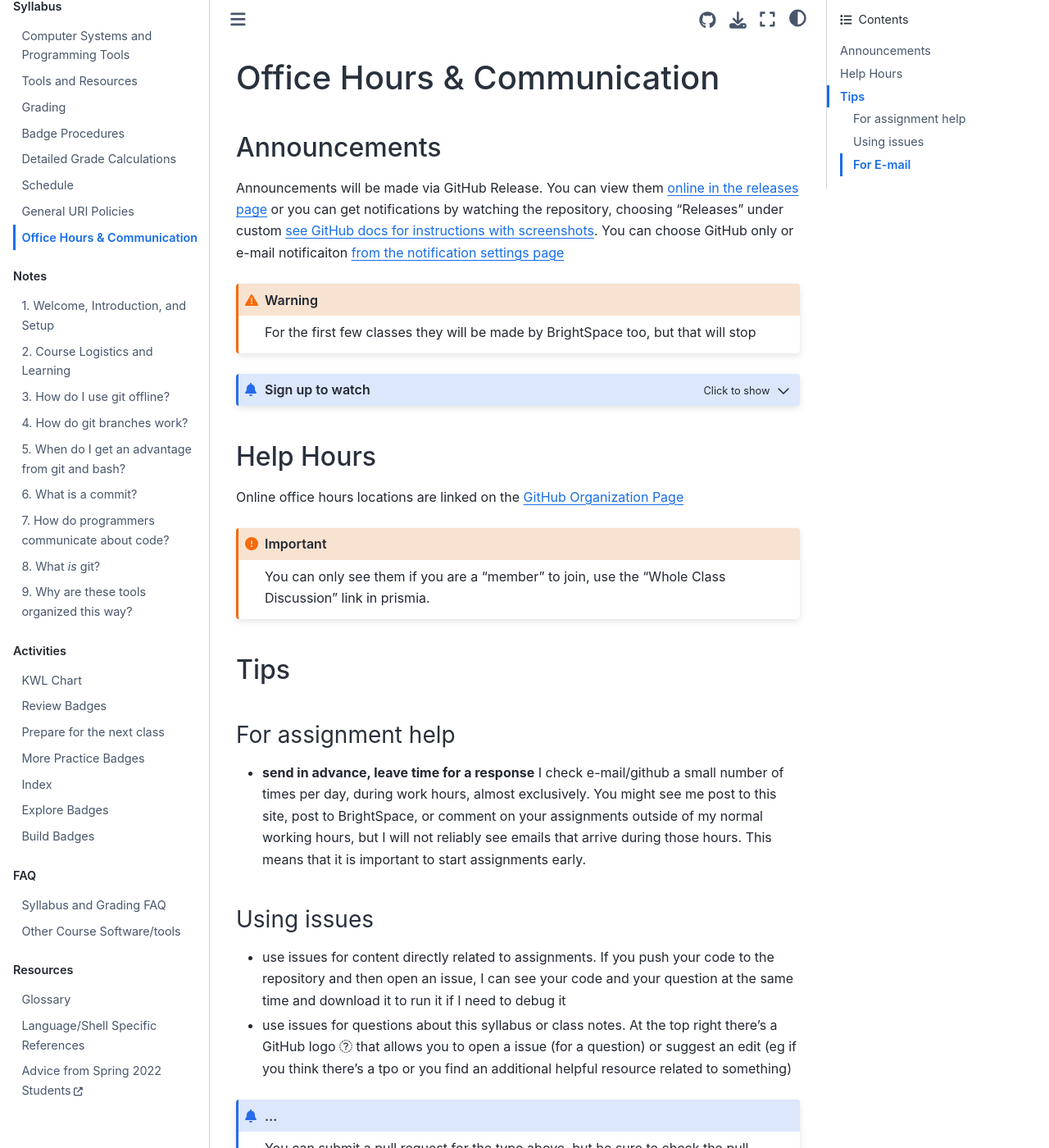
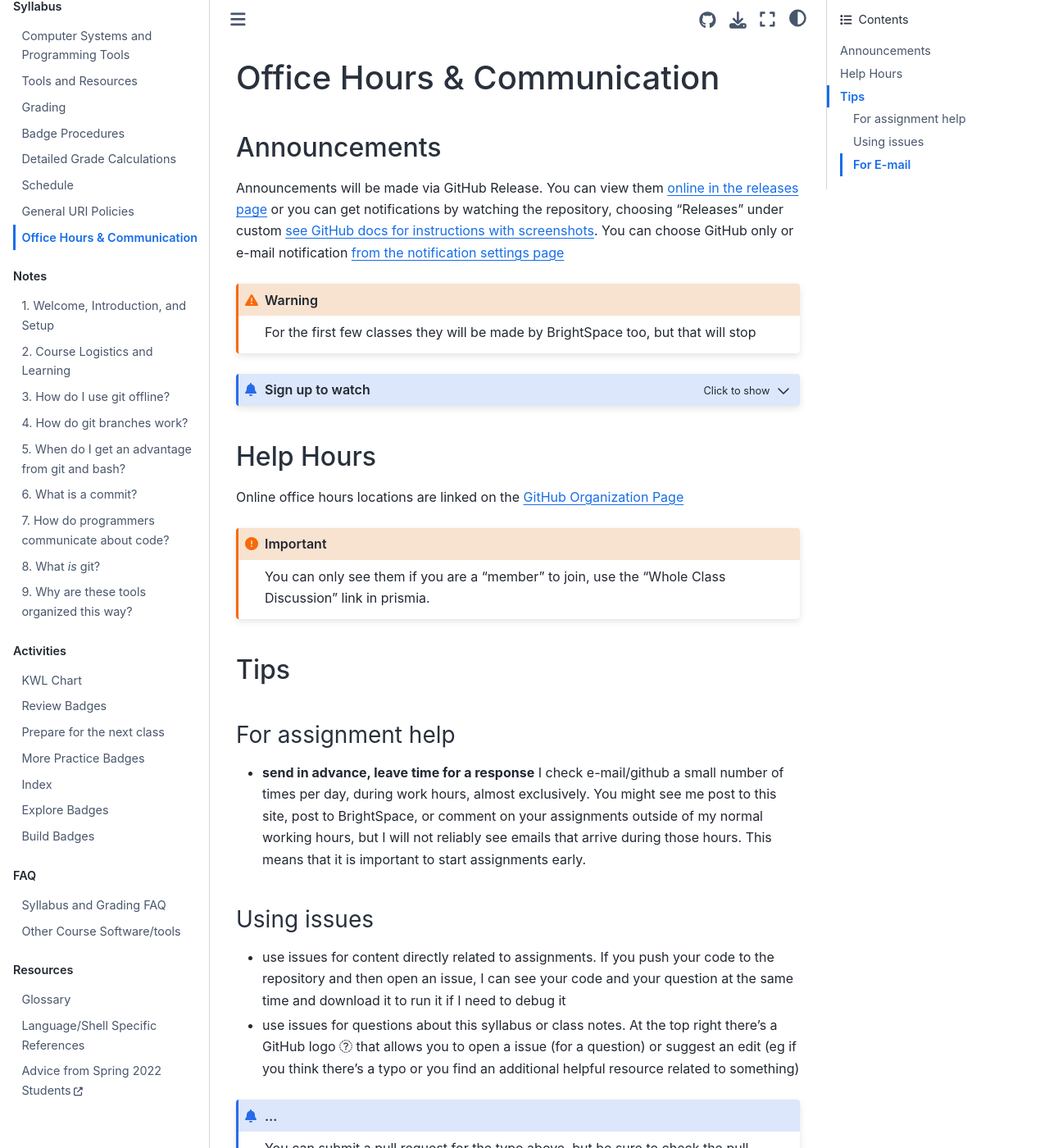
Before and after one commit to introcompsys/fall2023, a Jupyter Book: the page built from syllabus/communication.md, in a window 1280 px wide and 1400 px high. Shown: the whole window at 82% size. Built offline with Jupyter Book 1.0.4 settings and Sphinx 7.4.7 and the Sphinx Book theme 1.1.4, drawn with Linux system fonts in a browser that asks for light colours; pages that are not in the unit, such as notebooks, are missing from menus.

Commit message:
Update communication.md

````diff
--- a/syllabus/communication.md
+++ b/syllabus/communication.md
@@ -30,7 +30,7 @@ help_df = pd.read_csv('../_data/help_hours.csv')
 
 ## Announcements
 
-Announcements will be made via GitHub Release. You can view them [online in the releases page](https://github.com/introcompsys/fall2023/releases) or you can get notifications by watching the repository, choosing "Releases" under custom [see GitHub docs for instructions with screenshots](https://docs.github.com/en/account-and-profile/managing-subscriptions-and-notifications-on-github/setting-up-notifications/configuring-notifications#configuring-your-watch-settings-for-an-individual-repository). You can choose GitHub only or e-mail notificaiton [from the notification settings page](https://github.com/settings/notifications)
+Announcements will be made via GitHub Release. You can view them [online in the releases page](https://github.com/introcompsys/fall2023/releases) or you can get notifications by watching the repository, choosing "Releases" under custom [see GitHub docs for instructions with screenshots](https://docs.github.com/en/account-and-profile/managing-subscriptions-and-notifications-on-github/setting-up-notifications/configuring-notifications#configuring-your-watch-settings-for-an-individual-repository). You can choose GitHub only or e-mail notification [from the notification settings page](https://github.com/settings/notifications)
 
 ```{warning}
 For the first few classes they will be made by BrightSpace too, but that will stop
@@ -107,7 +107,7 @@ for platform, data in df.groupby('platform'):
 ### Using issues
 
 - use issues for content directly related to assignments.  If you push your code to the repository and then open an issue, I can see your code and your question at the same time and download it to run it if I need to debug it
-- use issues for questions about this syllabus or class notes. At the top right there's a GitHub logo {fa}`github` that allows you to open a issue (for a question) or suggest an edit (eg if you think there's a tpo or you find an additional helpful resource related to something)
+- use issues for questions about this syllabus or class notes. At the top right there's a GitHub logo {fa}`github` that allows you to open a issue (for a question) or suggest an edit (eg if you think there's a typo or you find an additional helpful resource related to something)
 
 
 ```{admonition} ...
````
